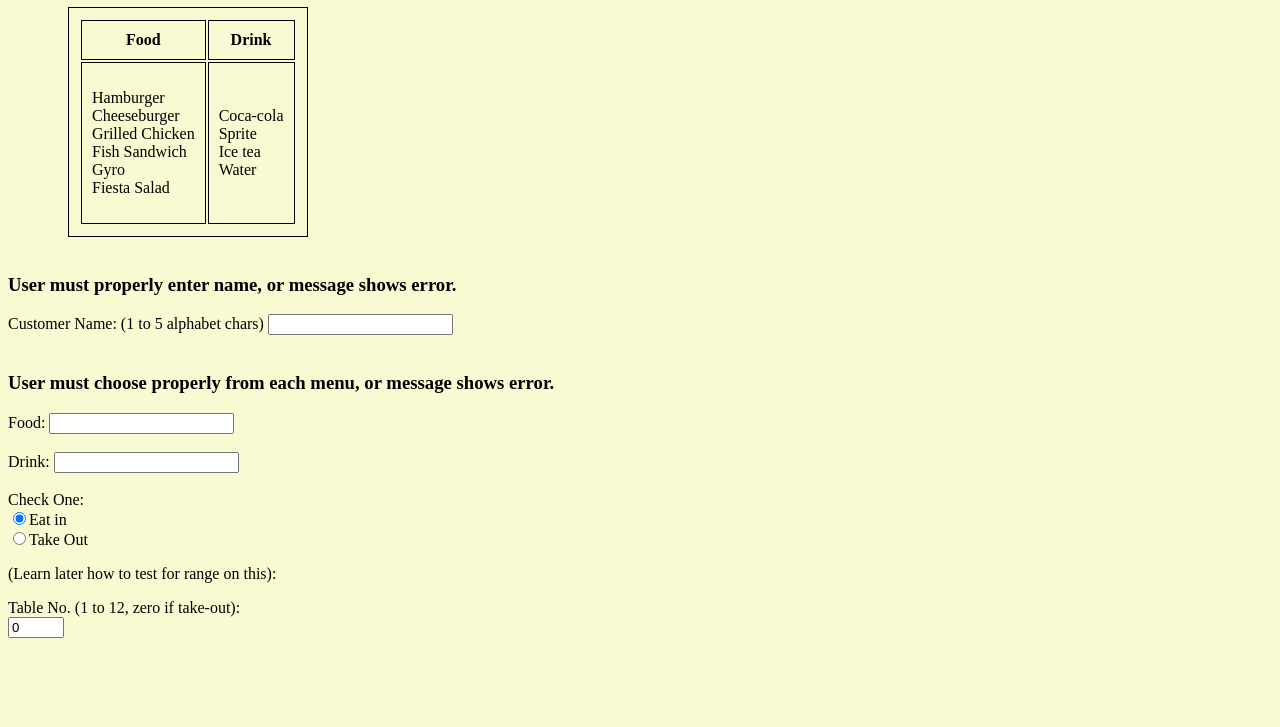
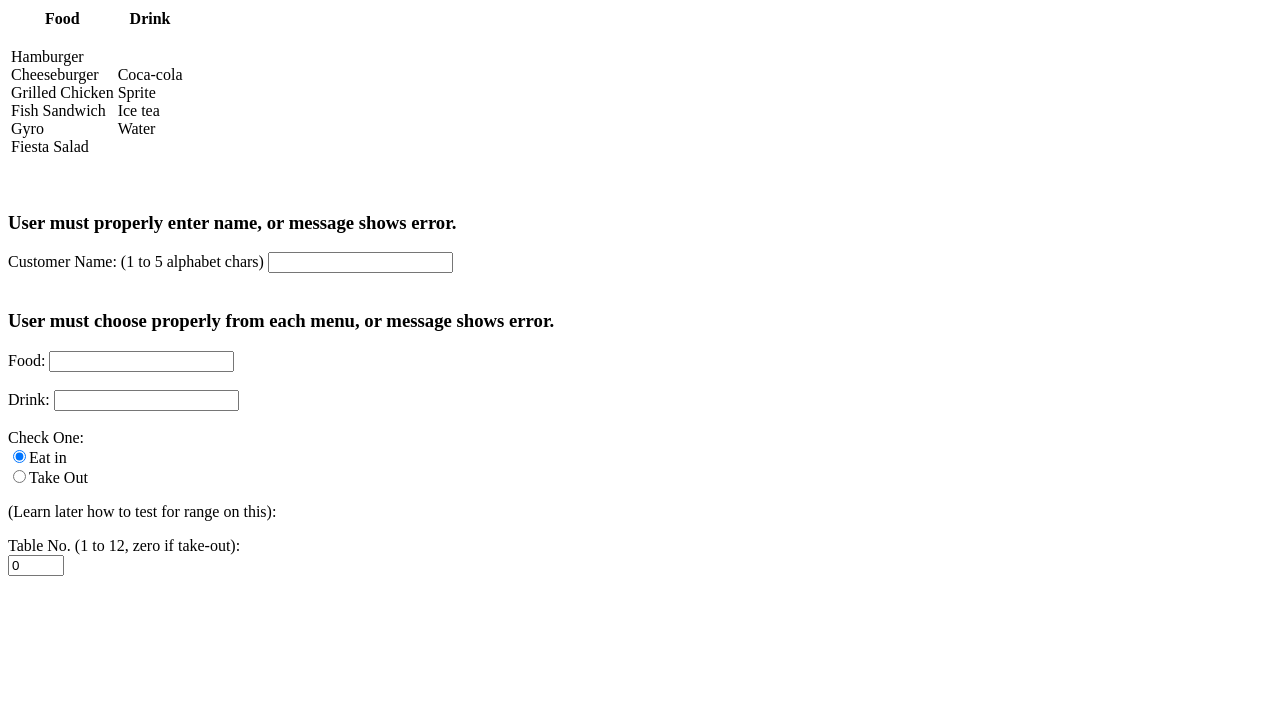
Before and after one commit to veronidan/veronidan.github.io, a plain HTML site: page index.html in a window 1280 px wide. Shown: the part 73-800 px from the top of the page. Drawn offline with Linux system fonts and the light colour scheme.

Commit message:
rem out css for wk 5 project

```diff
--- a/index.html
+++ b/index.html
@@ -5,7 +5,7 @@
 
    <title>Project Wk 5</title>
 
-   <link rel="stylesheet" type="text/css" href="wk5style.css">
+   <!--<link rel="stylesheet" type="text/css" href="wk5style.css"> -->
 
 
 
```
